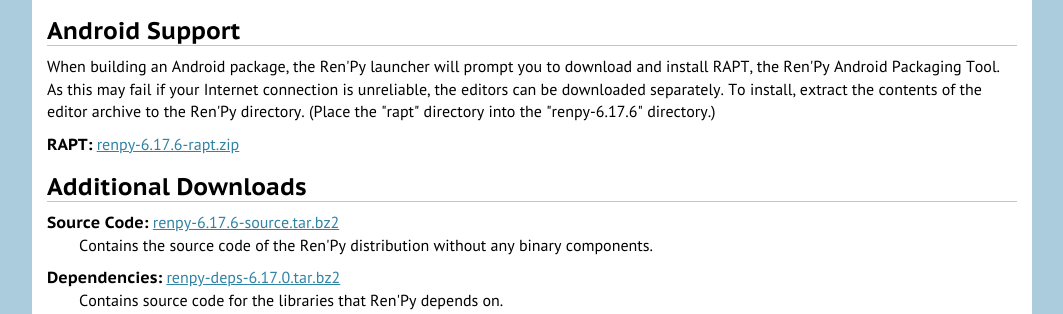
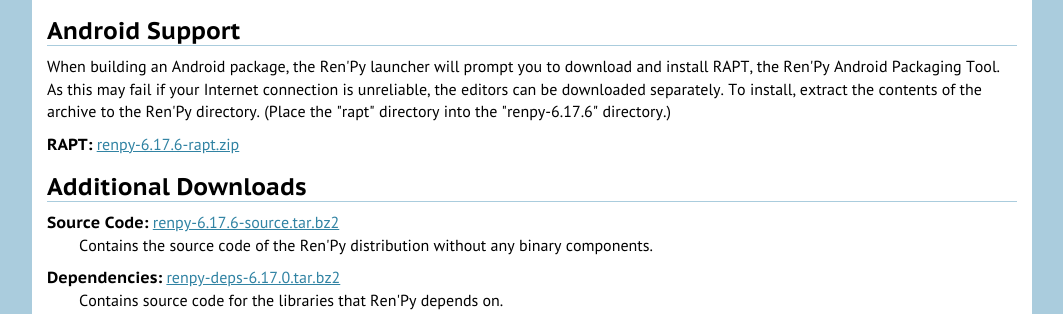
Before and after one commit to renpytom/renpy-web, a Flask app: page /latest.html in a window 1280 px wide. Shown: the part 2468-2782 px from the top of the page, without its empty margins (108-1171 px from the left). Run offline with Flask 2, Linux system fonts and the light colour scheme; some libraries are stand-ins or nearby versions.

Commit message:
Fix wording. Thanks to Delta m.m for reporting this.

```diff
--- a/templates/release.html
+++ b/templates/release.html
@@ -133,7 +133,7 @@
     <p>
     When building an Android package, the Ren'Py launcher will prompt you to download and
     install RAPT, the Ren'Py Android Packaging Tool. As this may fail if your Internet connection is unreliable, the
-    editors can be downloaded separately. To install, extract the contents of the editor
+    editors can be downloaded separately. To install, extract the contents of the
     archive to the Ren'Py directory. (Place the "rapt" directory into the "renpy-{{release.full_version}}" directory.)
     </p>
 
```
